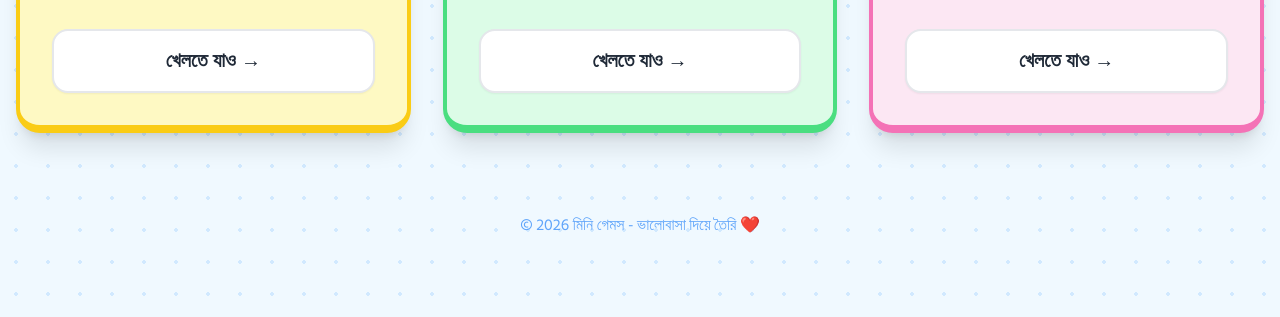
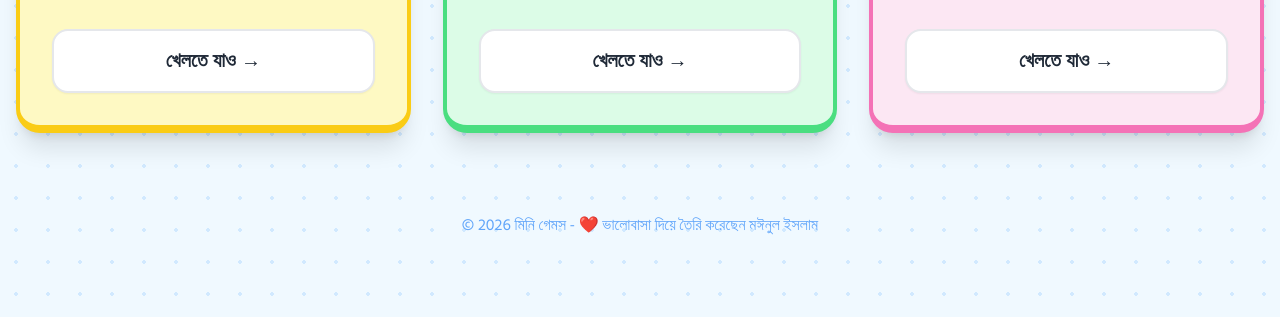
Before and after one commit to mayeenulislam/mini-games, a plain HTML site: page index.html in a window 1280 px wide. Shown: the part 522-839 px from the top of the page. Drawn offline with nearby package versions, Linux system fonts and the light colour scheme.

Commit message:
Update Footer

```diff
--- a/index.html
+++ b/index.html
@@ -105,7 +105,7 @@
 
     <!-- Footer -->
     <footer class="mt-20 text-center text-blue-400 font-medium">
-        <p>© <span id="year"></span> <span id="footerText">Mini Games - Built with ❤️</span></p>
+        <p>© <span id="year"></span> <span id="footerText">Mini Games - Built with ❤️ by Mayeenul Islam</span></p>
     </footer>
 
     <script>
@@ -158,19 +158,19 @@
                 title: 'চটজলদি খেলা',
                 subtitle: 'এসো খেলি, শিখি এবং মজা করি!',
                 playBtn: 'খেলতে যাও',
-                footer: 'মিনি গেমস - ভালোবাসা দিয়ে তৈরি ❤️'
+                footer: 'মিনি গেমস - ❤️ ভালোবাসা দিয়ে তৈরি করেছেন মঈনুল ইসলাম'
             },
             en: {
                 title: 'Mini Games',
                 subtitle: 'Let\'s play, learn and have fun together!',
                 playBtn: 'Play Now',
-                footer: 'Mini Games - Built with ❤️'
+                footer: 'Mini Games - Built with ❤️ by Mayeenul Islam'
             },
             ar: {
                 title: 'ألعاب صغيرة',
                 subtitle: 'لنلعب ونتعلم ونمرح معاً!',
                 playBtn: 'العب الآن',
-                footer: 'ألعاب صغيرة - صُنعت بحب ❤️'
+                footer: 'ألعاب مصغرة - تم التطوير بكل ❤️ بواسطة معين الإسلام'
             }
         };
 
```
